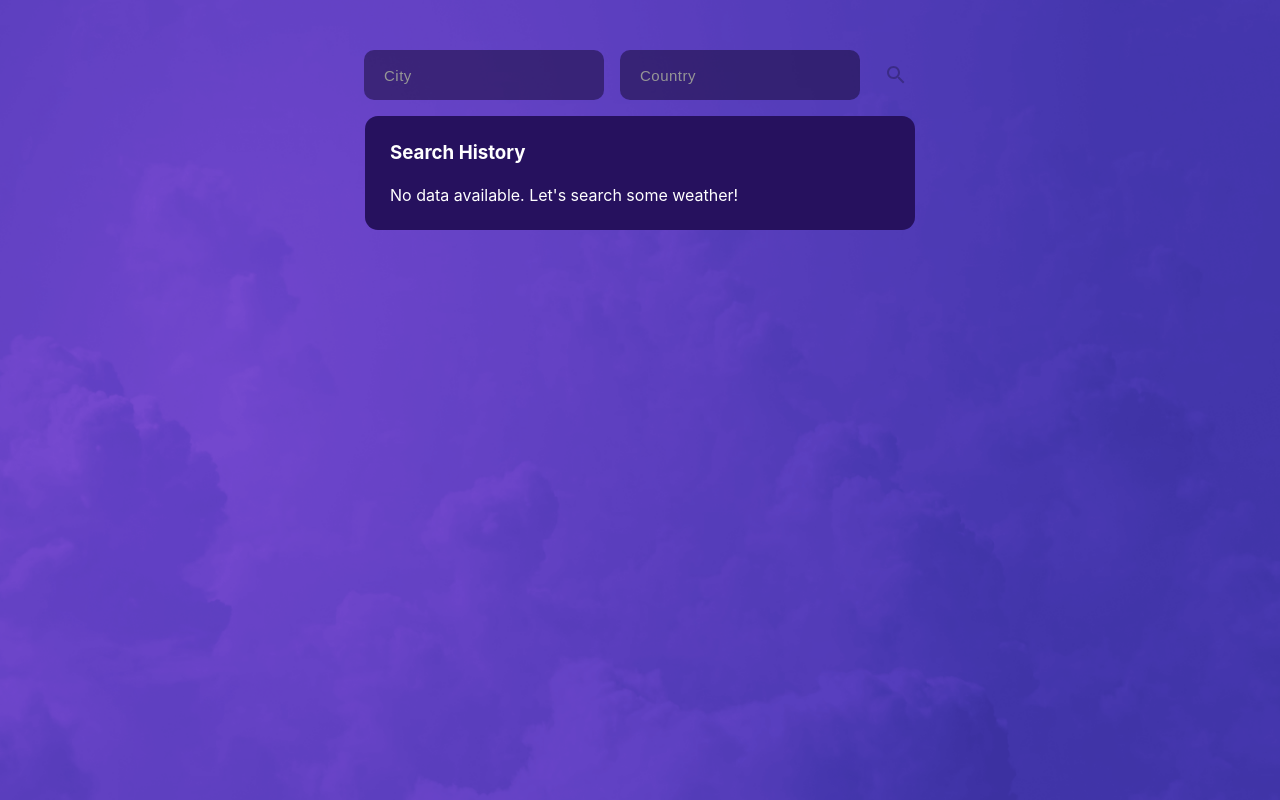
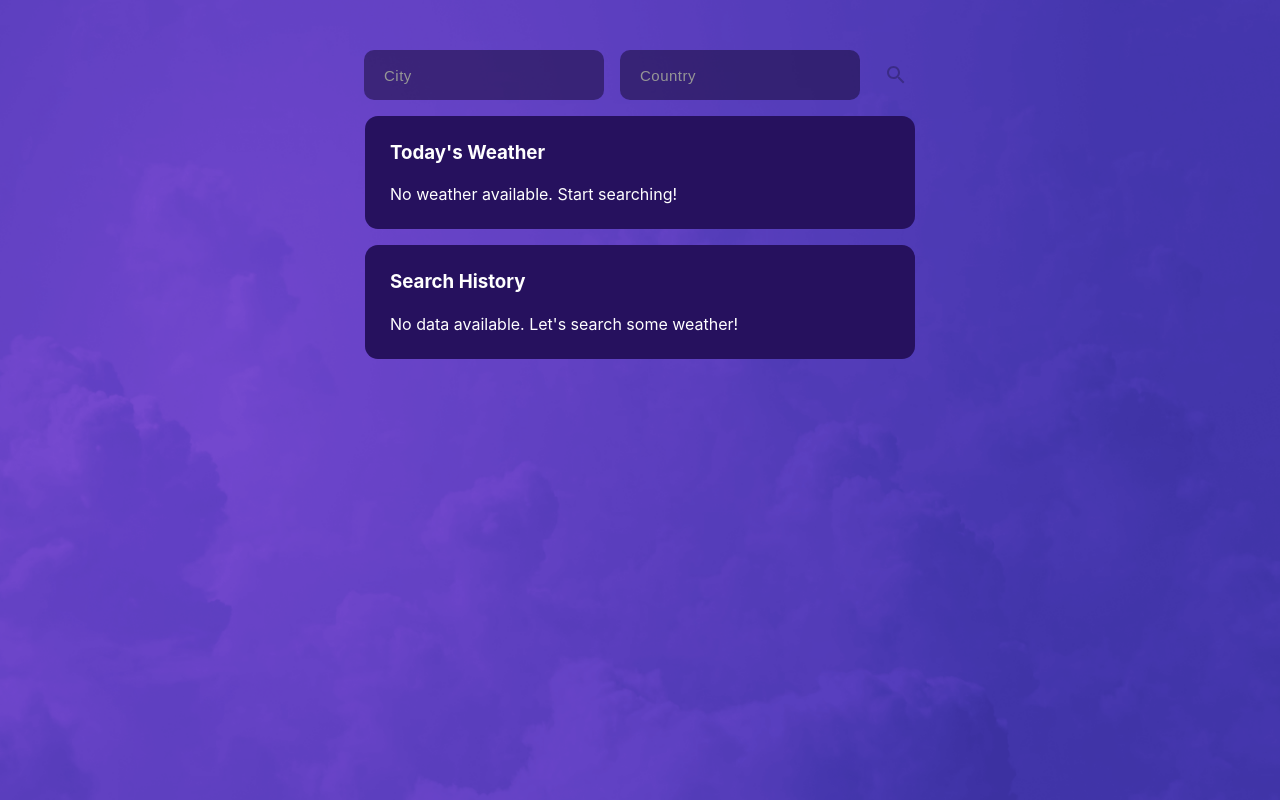
Before and after one commit to ongch24014/react-weather-app, a React (Create React App) app: page / in a window 1280 px wide. Built offline with nearby package versions, Linux system fonts and the light colour scheme.

Commit message:
update search logic, add placeholder for no weather

```diff
--- a/src/App.css
+++ b/src/App.css
@@ -60,6 +60,11 @@ body {
   box-sizing: border-box;
   border-radius: 13px;
   position: relative;
+}
+
+.no-weather > h3 {
+  margin: 0;
+  margin-bottom: 20px;
 }
 
 .weather-stack > .temperature {
--- a/src/App.js
+++ b/src/App.js
@@ -8,7 +8,7 @@ import { Weather } from './components/Weather';
 import { Error } from './components/Error';
 
 axios.defaults.baseURL = "https://api.openweathermap.org/data/2.5/weather";
-//TODO: light dark theme, No searched weather, store history in storage
+//TODO: light dark theme, No searched weather
 // search time
 function App() {
   return (
--- a/src/components/SearchBar.jsx
+++ b/src/components/SearchBar.jsx
@@ -20,9 +20,20 @@ export const SearchBar = () => {
 
   function searchLocation(e) {
     e.preventDefault();
-    const location = `${formState.city}${
-      formState.country ? `,${formState.country}` : ""
-    }`;
+    let location = "";
+    if (formState.city) {
+      location = formState.city;
+    }
+
+    if (formState.country) {
+      // if city have no value
+      if (location.length === 0) {
+        location = formState.country;
+      } else {
+        location += `, ${formState.country}`;
+      }
+    }
+
     search(location);
   }
 
--- a/src/components/Weather.jsx
+++ b/src/components/Weather.jsx
@@ -14,7 +14,17 @@ export const Weather = () => {
   const { weather } = useContext(WeatherContext);
 
   if (!weather) {
-    return <></>;
+    return (
+      <Stack
+        direction="column"
+        justifyContent="flex-start"
+        alignItems="flex-start"
+        className="weather-stack no-weather"
+      >
+        <h3>Today's Weather</h3>
+        <p>No weather available. Start searching!</p>
+      </Stack>
+    );
   }
 
   const currWeather = Math.round(weather.main.temp) + "°";
--- a/src/contexts/WeatherContext.jsx
+++ b/src/contexts/WeatherContext.jsx
@@ -9,6 +9,7 @@ export const WeatherContextProvider = ({ children }) => {
   const [history, setHistory] = useState([]);
   const [error, setError] = useState("");
 
+  // load history from local storage when app is first loaded
   useEffect(() => {
     const storedHistory = localStorage.getItem("storedHistory");
     if (storedHistory) {
@@ -16,6 +17,7 @@ export const WeatherContextProvider = ({ children }) => {
     }
   }, []);
 
+  // save history to local storage when component is unloaded
   useEffect(() => {
     const handleBeforeUnload = () => {
       localStorage.setItem("storedHistory", JSON.stringify(history));
```
